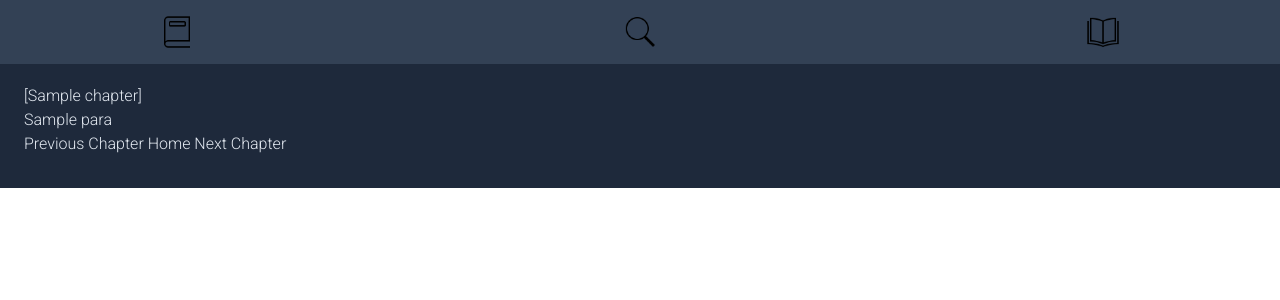
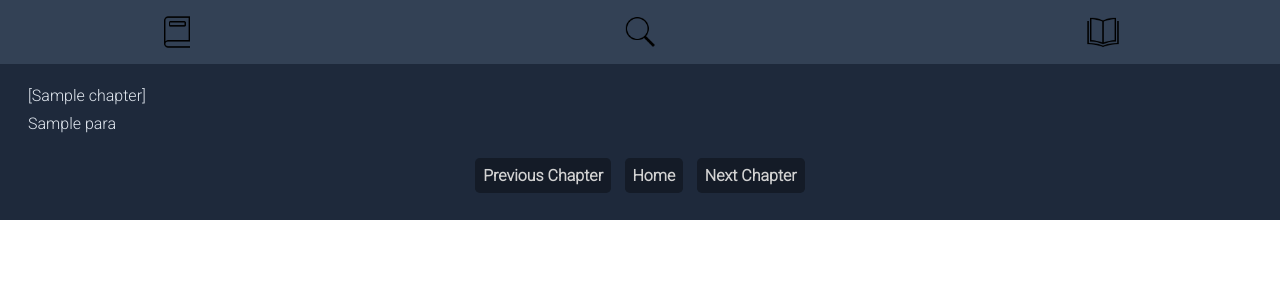
Before and after one commit to immodi/novel_site, a Django app: template templates/novels/reader.html in a window 1280 px wide. Shown: the top 300 px of the page. Run offline with Django 4.2, Linux system fonts and the light colour scheme; the template is opened without the code that fills it: most values are stand-ins (such as "Sample title", 1, 10 or a date in 2020); some libraries are stand-ins or nearby versions.

Commit message:
addsdsds

```diff
--- a/novels/views.py
+++ b/novels/views.py
@@ -56,8 +56,8 @@ class NovelInfoView(TemplateView):
         novel = NovelModel.objects.get(name=novel_name)
         data = list(novel.data)
         novel_chapters = novel.chapters
-        # chapter_names = list(novel.data)[current_page_number*40:][0:40]
-        chapter_names = [(chapter, data.index(chapter)+1) for chapter in data[current_page_number*40:]][0:40]
+        # chapter_names = list(novel.data)[current_page_number*42:][0:42]
+        chapter_names = [(chapter, data.index(chapter)+1) for chapter in data[current_page_number*42:]][0:42]
 
         novel.views += 1
         author = novel.info["author"]
@@ -68,7 +68,7 @@ class NovelInfoView(TemplateView):
         novel.save()
         # import pdb; pdb.set_trace()
 
-        if current_page_number + 1 == int((novel_chapters / 40) + 2) - 1:
+        if current_page_number + 1 == int((novel_chapters / 42) + 2) - 1:
             pages_array = (current_page_number, current_page_number + 1)
         elif current_page_number == 0:
             pages_array = (1, 2)
--- a/static/novels/css/description.css
+++ b/static/novels/css/description.css
@@ -26,6 +26,12 @@
 .page-number {
     background-color: rgb(30 41 59);
 }
+
+.page-number.selected {
+    background-color: #acacac;
+    color: rgb(30, 41, 59);
+}
+
 .page-number:hover {
     background: rgb(24, 32, 46);
 }
--- a/static/novels/css/reader.css
+++ b/static/novels/css/reader.css
@@ -1,134 +1,19 @@
-.nav-wrapper {
-    width: 100%;
-    background-color: #12121b;
-}
-
-.chapter-content {
-    background-color: #181823;
-    display: inline;
-    height: fit-content;
-    position: absolute;
-    width: 100%;
-    padding: 3%;
-    line-height: 30px;
-    color: #acacac;
-}
-
-.chapter-buttons {
-    width: 50%;
-    height: 50px;
-    display: grid;
-    grid-template-columns: 1fr 1fr 1fr;
-    gap: 20px;
-    margin-top: 5%;
-    position: relative;
-    left: 25%;
-}
-
 .chapter-button {
-    display: flex;
-    justify-content: center;
-    align-items: center;
-    font-size: 1.2rem;
-    margin-left: 10px;
-    margin-right: 10px;
-    color: #ececec;
-    background-color: #12121b;
-    border-radius: 5%;
-    transition: all 100ms ease;
+    font-weight: bold;
+    margin-left: 1px;
+    margin-right: 1px;
+    width: 30px;
+    height: inherit;
+    background-color: rgb(20, 27, 39);
+    color: #d2d2d2;
+    padding: 0.5rem;
+    border-radius: 0.3rem;
+    transition: all ease-out 200ms;
+    margin-left: 0.3rem;
+    margin-right: 0.3rem;
 }
 
 .chapter-button:hover {
-    background-color: #ececec;
-    color: #12121b;
+    background-color: #d2d2d2;
+    color: rgb(20, 27, 39);
 }
-
-.para {
-    margin-top: 20px;
-    margin-bottom: 20px;
-    font-size: 16px;
-}
-
-.chapter-number {
-    font-weight: bolder;
-    color: #f3f3f3;
-}
-
-@media screen and (max-device-width: 360px) {
-    .nav-links {
-        font-size: 0.8rem;
-    }
-
-    .chapter-buttons {
-        width: 60%;
-        gap: 30px;
-        left: 0%;
-    }
-
-    .chapter-button {
-        font-size: 0.7rem;
-        height: 50%;
-        width: 140%;
-    }
-}
-
-@media screen and (min-device-width: 361px) and (max-device-width: 449px) {
-    .nav-links {
-        font-size: 0.8rem;
-    }
-
-    .chapter-buttons {
-        width: 60%;
-        gap: 50px;
-        left: 10%;
-    }
-
-    .chapter-button {
-        font-size: 0.8rem;
-        height: 60%;
-        width: 150%;
-    }
-}
-
-
-@media screen and (min-device-width: 450px) and (max-device-width: 759px) {
-    .nav-links {
-        font-size: 0.9rem;
-    }
-
-    .chapter-buttons {
-        width: 60%;
-        gap: 20%;
-        left: 15%;
-    }
-
-    .chapter-button {
-        font-size: 0.9rem;
-        height: 60%;
-        width: 150%;
-    }
-}
-
-
-@media screen and (min-device-width: 760px) and (max-device-width: 1150px) {
-    .nav-icons {
-        width: 30%;
-    }
-
-    .nav-links {
-        font-size: 1rem;
-    }
-
-    .chapter-buttons {
-        width: 60%;
-        gap: 20%;
-        left: 15%;
-    }
-
-    .chapter-button {
-        font-size: 1.1rem;
-        height: 70%;
-        width: 160%;
-    }
-
-}
--- a/templates/novels/description.html
+++ b/templates/novels/description.html
@@ -51,5 +51,5 @@
     </div>
 
 </section>
-{% comment %} <script src="{% static 'novels/js/description.js' %}"></script> {% endcomment %}
+<script src="{% static 'novels/js/description.js' %}"></script>
 {% endblock content %}
--- a/templates/novels/reader.html
+++ b/templates/novels/reader.html
@@ -2,15 +2,16 @@
 {% load static %}
 {% block title %}{{name}}{% endblock title %}
 {% block css %}
-{% comment %} <link rel="stylesheet" href="{% static 'novels/css/reader.css' %}"> {% endcomment %}
+<link rel="stylesheet" href="{% static 'novels/css/reader.css' %}">
 {% endblock css %}
 {% block content %}
-<div class="chapter-content">
-    <div class="chapter-number">[{{chapter}}]</div>
+<div class="chapter-content flex content-start items-start flex-col">
+    <div class="chapter-number relative left-1">[{{chapter}}]</div>
     {% for para in content %}
-    <p class="para">{{para}}</p>
+    <p class="para leading-loose w-11/12 relative left-1">{{para}}</p>
+    <br>
     {% endfor %}
-    <div class="chapter-buttons">
+    <div class="chapter-buttons relative self-center right-3">
         <a href="{{previous_url}}" class="chapter-button">Previous Chapter</a>
         <a href="{{home_url}}" class="chapter-button">Home</a>
         <a href="{{next_url}}" class="chapter-button">Next Chapter</a>
--- a/theme/static/css/dist/styles.css
+++ b/theme/static/css/dist/styles.css
@@ -724,6 +724,10 @@ select {
   left: 1.25rem;
 }
 
+.right-3 {
+  right: 0.75rem;
+}
+
 .top-0 {
   top: 0px;
 }
@@ -734,14 +738,6 @@ select {
 
 .top-5 {
   top: 1.25rem;
-}
-
-.left-1\/2 {
-  left: 50%;
-}
-
-.right-1\/2 {
-  right: 50%;
 }
 
 .col-end-11 {
@@ -867,6 +863,10 @@ select {
   flex-direction: row;
 }
 
+.flex-col {
+  flex-direction: column;
+}
+
 .place-items-start {
   place-items: start;
 }
@@ -875,12 +875,24 @@ select {
   align-content: center;
 }
 
+.content-start {
+  align-content: flex-start;
+}
+
+.items-start {
+  align-items: flex-start;
+}
+
 .items-center {
   align-items: center;
 }
 
 .justify-between {
   justify-content: space-between;
+}
+
+.self-center {
+  align-self: center;
 }
 
 .rounded {
```
Also changed, not shown: static/novels/js/description.js (+9 -21 lines).
